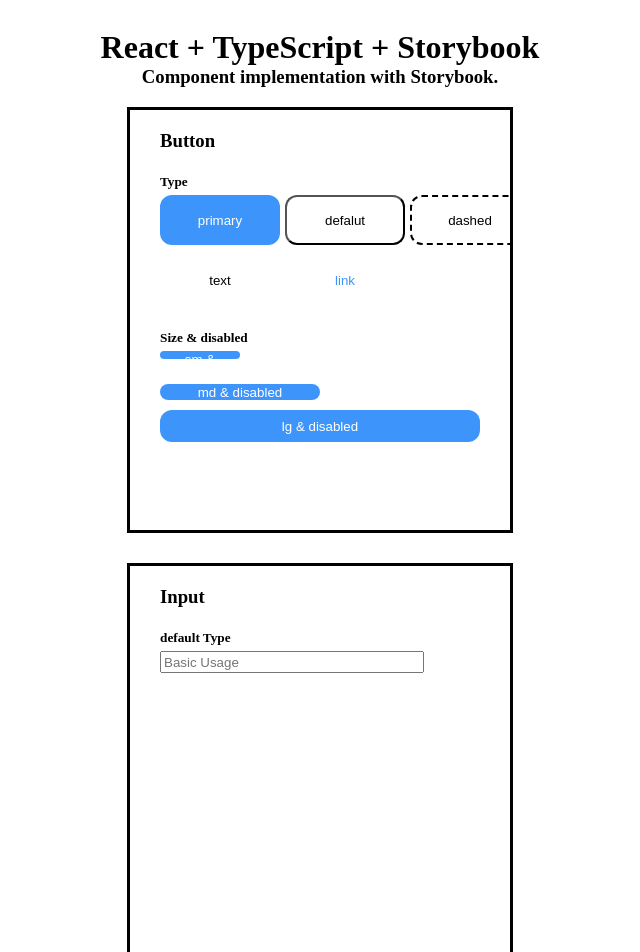
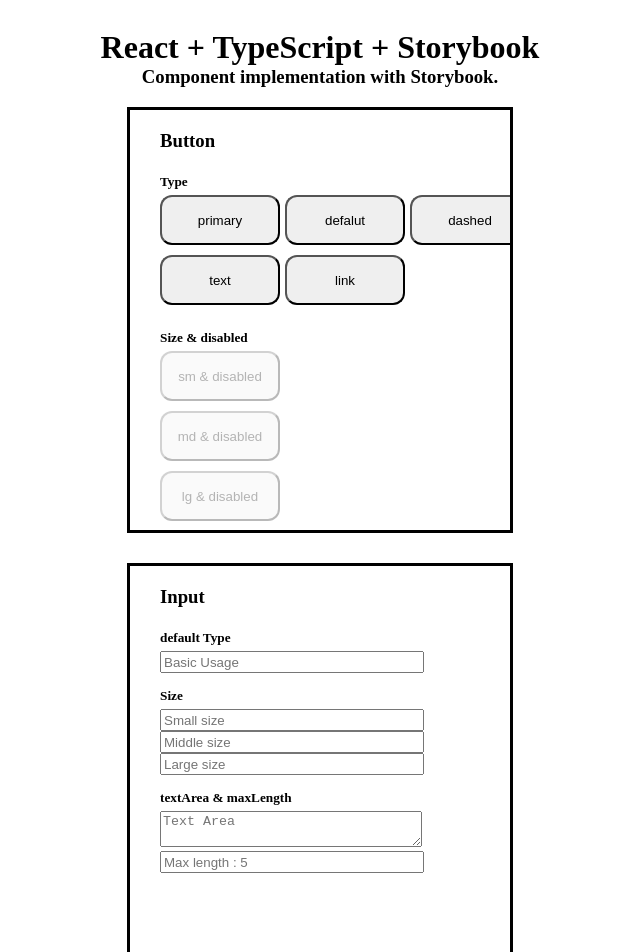
Before and after one commit to MarioChun/ReactJS-Storybook, a React (Create React App) app: page / in a window 1280 px wide. Shown: the top 952 px of the page, without its empty margins (320-960 px from the left). Built offline with nearby package versions, Linux system fonts and the light colour scheme.

Commit message:
[component][input] 기능 추가

```diff
--- a/src/App.tsx
+++ b/src/App.tsx
@@ -1,7 +1,7 @@
 import React from "react";
-import Packbutton from "./components/Packbutton";
-import PackFrame from "./components/PackFrame";
-import Packinput from "./components/PackInput";
+import Packbutton from "./components/pack/PackButton";
+import PackFrame from "./components/pack/PackFrame";
+import Packinput from "./components/pack/PackInput";
 import "./scss/app.scss";
 function App() {
   return (
--- a/src/components/Button.tsx
+++ b/src/components/Button.tsx
@@ -1,6 +1,6 @@
 //this binding 차이
 import { ButtonHTMLAttributes } from "react";
-import "./button.scss";
+import "./Button.module.scss";
 
 //질문 1. 프로퍼티가 많아질수록 App.tsx쪽에 넣어줘야하는 프로퍼티 양이 많아지는데 이부분 개선시키는 방법이 없나요
 type buttonProps = {
--- /dev/null
+++ b/src/components/Input.module.scss
@@ -0,0 +1,20 @@
+input{
+    width: 20vw;
+    height: 2vh;
+}
+
+textarea{
+    width: 20vw;
+}
+
+// .sm{
+//     height: 1vh;
+// }
+
+// .md{
+//     height: 2vh;
+// }
+
+// .lg{
+//     height: 4vh;
+// }
--- a/src/components/Input.tsx
+++ b/src/components/Input.tsx
@@ -1,17 +1,36 @@
 //this binding 차이
-import { InputHTMLAttributes } from "react";
-import "./input.scss";
+import { text } from "node:stream/consumers";
+import { FC, InputHTMLAttributes } from "react";
+import "./Input.module.scss";
 
-//질문 1. 프로퍼티가 많아질수록 App.tsx쪽에 넣어줘야하는 프로퍼티 양이 많아지는데 이부분 개선시키는 방법이 없나요
-type inputProps = {
-  placeholder: string;
-  size?: "sm" | "md" | "lg";
-} & InputHTMLAttributes<HTMLInputElement>;
+type inputType = InputHTMLAttributes<HTMLInputElement>;
 
-const Input: React.FC<inputProps> = ({ placeholder, size }) => {
+type customInput = Omit<inputType, "size">;
+
+interface inputProps extends inputType {
+  placeHolder: string;
+  //size?: "sm" | "md" | "lg";
+  textArea?: true | false;
+  textMaxtLength?: number;
+}
+
+const Input: FC<inputProps> = ({
+  placeHolder,
+  //size,
+  textArea,
+  textMaxtLength,
+}) => {
   return (
     <div>
-      <input placeholder={placeholder} className={`${size}`} />
+      {textArea === true ? (
+        <textarea placeholder={placeHolder} />
+      ) : (
+        <input
+          placeholder={placeHolder}
+          maxLength={textMaxtLength}
+          //className={`${size}`}
+        />
+      )}
     </div>
   );
 };
--- a/src/components/PackInput.tsx
+++ /dev/null
@@ -1,14 +0,0 @@
-import React from "react";
-import Input from "./Input";
-
-const Packinput = () => {
-  return (
-    <div>
-      <h5 style={{ marginBottom: "5px" }}>default Type</h5>
-
-      <Input placeholder="Basic Usage" />
-    </div>
-  );
-};
-
-export default Packinput;
--- a/src/components/input.scss
+++ /dev/null
@@ -1,16 +0,0 @@
-input{
-    width: 20vw;
-    height: 2vh;
-}
-
-.sm{
-    height: 1vh;
-}
-
-.md{
-    height: 2vh;
-}
-
-.lg{
-    height: 4vh;
-}
--- a/src/components/Packbutton.tsx
+++ b/src/components/pack/PackButton.tsx
@@ -1,7 +1,7 @@
 import React from "react";
-import Button from "./Button";
+import Button from "../Button";
 
-function Packbutton() {
+function PackButton() {
   return (
     <div>
       <h5 style={{ marginBottom: "5px" }}>Type</h5>
@@ -72,4 +72,4 @@ function Packbutton() {
   );
 }
 
-export default Packbutton;
+export default PackButton;
--- a/src/components/PackFrame.tsx
+++ b/src/components/pack/PackFrame.tsx
@@ -1,5 +1,5 @@
 import React, { Children } from "react";
-import Packbutton from "./Packbutton";
+import Packbutton from "./PackButton";
 import "./packframe.scss";
 
 interface frameProps {
--- /dev/null
+++ b/src/components/pack/PackInput.tsx
@@ -0,0 +1,25 @@
+import React from "react";
+import Input from "../Input";
+
+const Packinput = () => {
+  return (
+    <div>
+      <h5 style={{ marginBottom: "5px" }}>default Type</h5>
+
+      <Input placeHolder="Basic Usage" />
+
+      <h5 style={{ marginTop: "15px", marginBottom: "5px" }}>Size</h5>
+      <Input placeHolder="Small size" textArea={false} />
+      <Input placeHolder="Middle size" textArea={false} />
+      <Input placeHolder="Large size" textArea={false} />
+
+      <h5 style={{ marginTop: "15px", marginBottom: "5px" }}>
+        textArea & maxLength
+      </h5>
+      <Input placeHolder="Text Area" textArea={true} />
+      <Input placeHolder="Max length : 5" textMaxtLength={5} />
+    </div>
+  );
+};
+
+export default Packinput;
```
Also changed, not shown: src/components/Button.module.scss (renamed from src/components/button.scss), src/components/pack/packframe.scss (renamed from src/components/packframe.scss), 1 other file (tests, documents, lock files or other folders).
